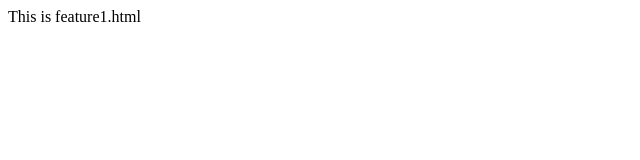
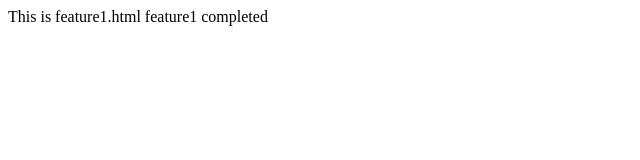
Before and after one commit to cdjayawardana/test-report, a plain HTML site: page feature1.html in a window 1280 px wide. Shown: the whole page, without its empty margins (0-640 px from the left). Drawn offline with Linux system fonts and the light colour scheme.

Commit message:
feature1.html completed

```diff
--- a/feature1.html
+++ b/feature1.html
@@ -1,3 +1,4 @@
 <html>
 This is feature1.html
+feature1 completed
 </html>
```
